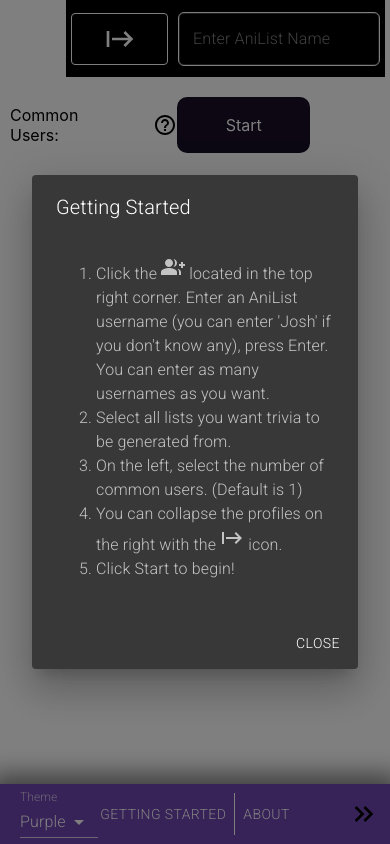
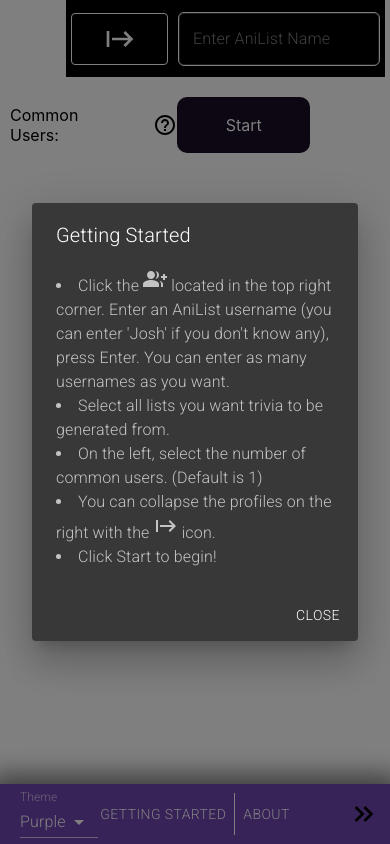
Before and after one commit to ja-me-ch/Anime-Trivia-Game, a Next.js app: page / in a window 390 px wide. Built offline with nearby package versions, Linux system fonts and the light colour scheme.

Commit message:
fixed warnings and mobile fix

```diff
--- a/components/Dialog/Content/About.js
+++ b/components/Dialog/Content/About.js
@@ -10,8 +10,8 @@ const ButtonStyle = styled(Button)(({ theme }) => ({
 
 const About = {
     title: 'About',
-    content: <div>
-        <div>
+    content: <>
+        <p>
             <ButtonStyle variant='contained'>
                 <Link href='https://github.com/ja-me-ch/Anime-Trivia-Game' underline='none' rel='noreferrer' target='_blank'
                 sx={{
@@ -21,14 +21,14 @@ const About = {
                     GitHub Page
                 </Link>
             </ButtonStyle>
-        </div>
-        <div>
+        </p>
+        <p>
             An application that generates random trivia based on a list on&nbsp;
             <Link href='https://anilist.co/home' underline='hover' rel='noreferrer' target='_blank'>
                 AniList
             </Link>.
-        </div>
-    </div>
+        </p>
+    </>
 }
 
 export default About;
--- a/components/Dialog/Content/GettingStarted.js
+++ b/components/Dialog/Content/GettingStarted.js
@@ -5,8 +5,7 @@ import GroupAddIcon from '@mui/icons-material/GroupAdd';
 
 const GettingStarted = {
     title: 'Getting Started',
-    content: <div>
-        <ol>
+    content: <>
             <li>
                 <span>
                     Click the <GroupAddIcon /> located in the top right corner.
@@ -34,8 +33,7 @@ const GettingStarted = {
                     Click Start to begin!
                 </span>
             </li>
-        </ol>
-    </div>
+    </>
 }
 
 export default GettingStarted;
--- a/components/Profiles/AddProfile.js
+++ b/components/Profiles/AddProfile.js
@@ -45,6 +45,10 @@ function AddProfile(props) {
 
     return (
         <RootStyle>
+            <form onSubmit={(e) => {
+                e.preventDefault();
+                OnKeyDown(e)
+            }}>
                 <TextField
                     // variant='filled'
                     sx={{
@@ -66,6 +70,7 @@ function AddProfile(props) {
                     value={nameField}
                     onChange={(e) => setNameField(e.target.value)}
                 />
+            </form>
         </RootStyle>
     )
 }
```
Lines whose indentation alone changed are shown as unchanged.
